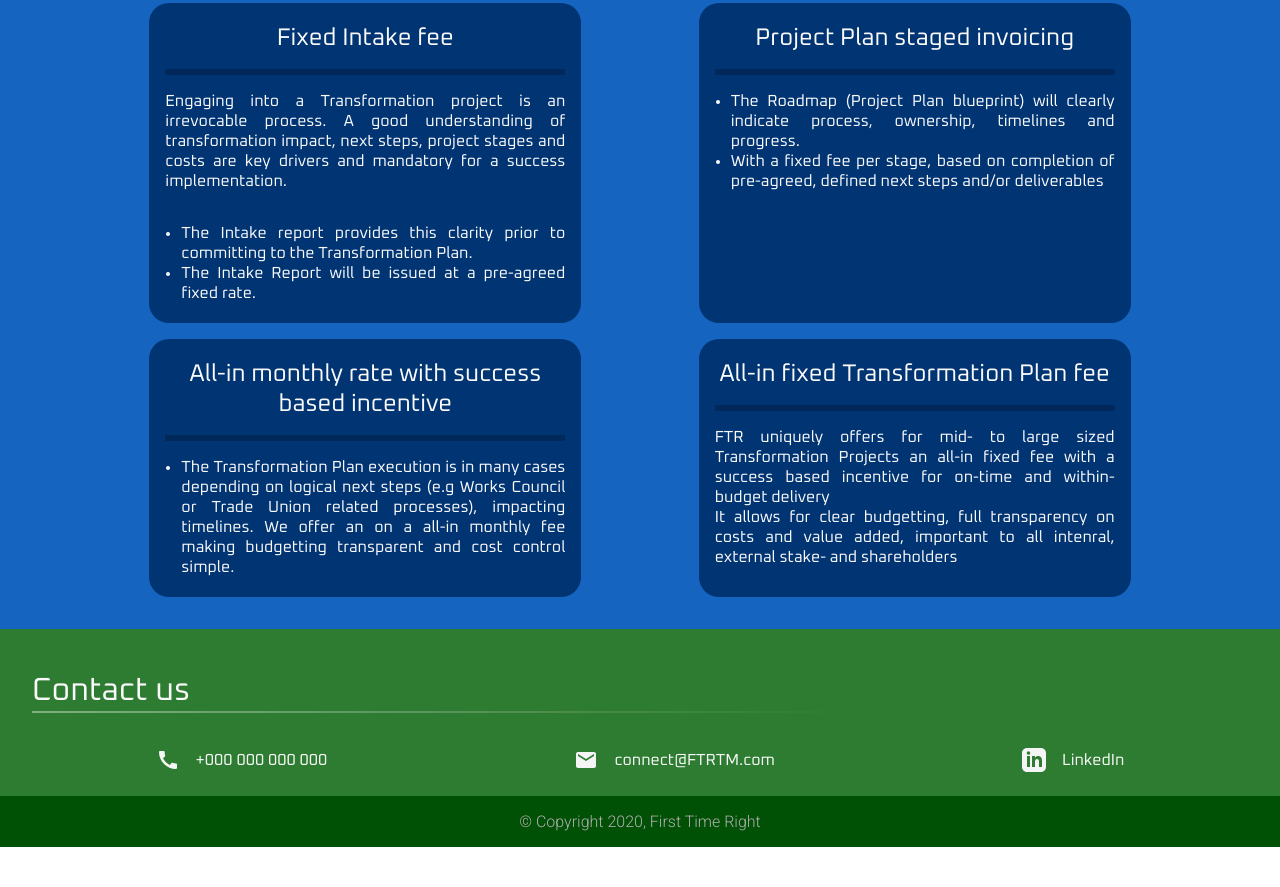
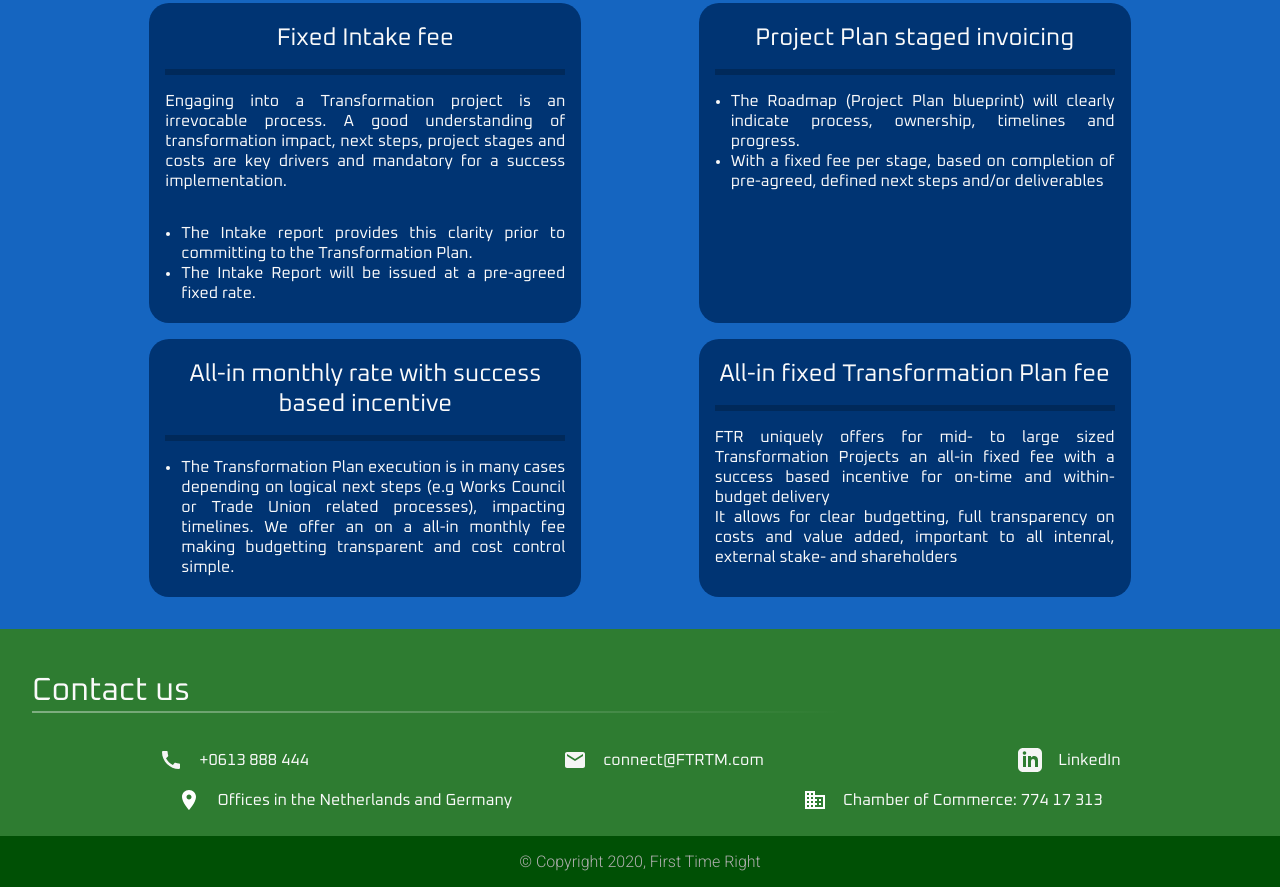
Before and after one commit to First-Time-Right/ftr-website, a plain HTML site: page index.html in a window 1280 px wide. Shown: the part 2954-3841 px from the top of the page. Before the commit the page ends 3801 px from the top, so only its background shows below. Drawn offline with Linux system fonts and the light colour scheme.

Commit message:
added location and chamber of commerce

```diff
--- a/css/main.css
+++ b/css/main.css
@@ -322,9 +322,11 @@ h2{
 }
 
 .contact-row > a {
-    margin-left: 16px;
     text-decoration: none;
     color: currentColor;
+}
+.contact-row > img {
+    margin-right: 16px;
 }
 
 
--- a/index.html
+++ b/index.html
@@ -269,13 +269,18 @@
 
 <section id="contact-us" class="section dark-bg">
     <h1>Contact us</h1>
-
     <div class="contact-container">
-        <span class="contact-row"><img src="img/call-24px.svg"/><a href="tel:+31 613 888 444">+000 000 000 000</a></span>
+        <span class="contact-row"><img src="img/call-24px.svg"/><a href="tel:+31 613 888 444">+0613 888 444</a></span>
         <span class="contact-row"><img src="img/email-24px.svg"/><a
                 href="mailto:connect@FTRTM.com">connect@FTRTM.com</a></span>
         <span class="contact-row"><img src="img/linkedin.svg"/><a href="#">LinkedIn</a></span>
     </div>
+    <div class="contact-container">
+        <span class="contact-row"><img src="img/place-24px.svg"/>Offices in the Netherlands and Germany</span>
+        <span class="contact-row"><img src="img/business-24px.svg"/>Chamber of Commerce: 774 17 313</span>
+    </div>
+
+
 
 </section>
 
```
Also changed, not shown: img/business-24px.svg (added), img/place-24px.svg (added).
